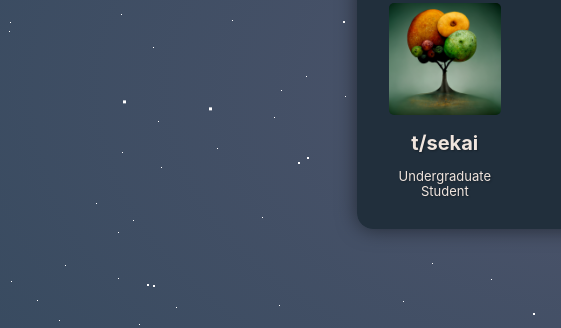
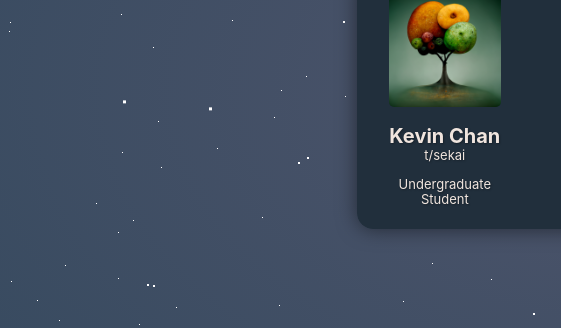
Before and after one commit to t-sekai/tsekai.co, a plain HTML site: page index.html in a window 1280 px wide. Shown: the part 310-638 px from the top of the page, 0-561 px from the left. Drawn offline with Linux system fonts and the light colour scheme.

Commit message:
edit name

```diff
--- a/index.html
+++ b/index.html
@@ -34,7 +34,9 @@
           <img src="avatar.png" alt="tsekai's avatar" />
         </div>
         <div class="name">
-          <h1>t/sekai</h1>
+          <!-- <h1>Kevin Chan</h1> -->
+          <div class="nickname">Kevin Chan</div>
+          <div class="altname">t/sekai</div>
         </div>
         <div class="status">Undergraduate Student</div>
       </div>
--- a/style.css
+++ b/style.css
@@ -73,6 +73,21 @@ img {
 
 h1 {
     font-size: 20px;
+}
+
+.nickname {
+    font-size: 20px;
+    font-weight: bold;
+    text-align: center;
+}
+
+.altname {
+    font-size: 13px;
+    text-align: center;
+}
+
+.name {
+    padding: 10% 0% 10% 0%;
 }
 
 .status {
```
